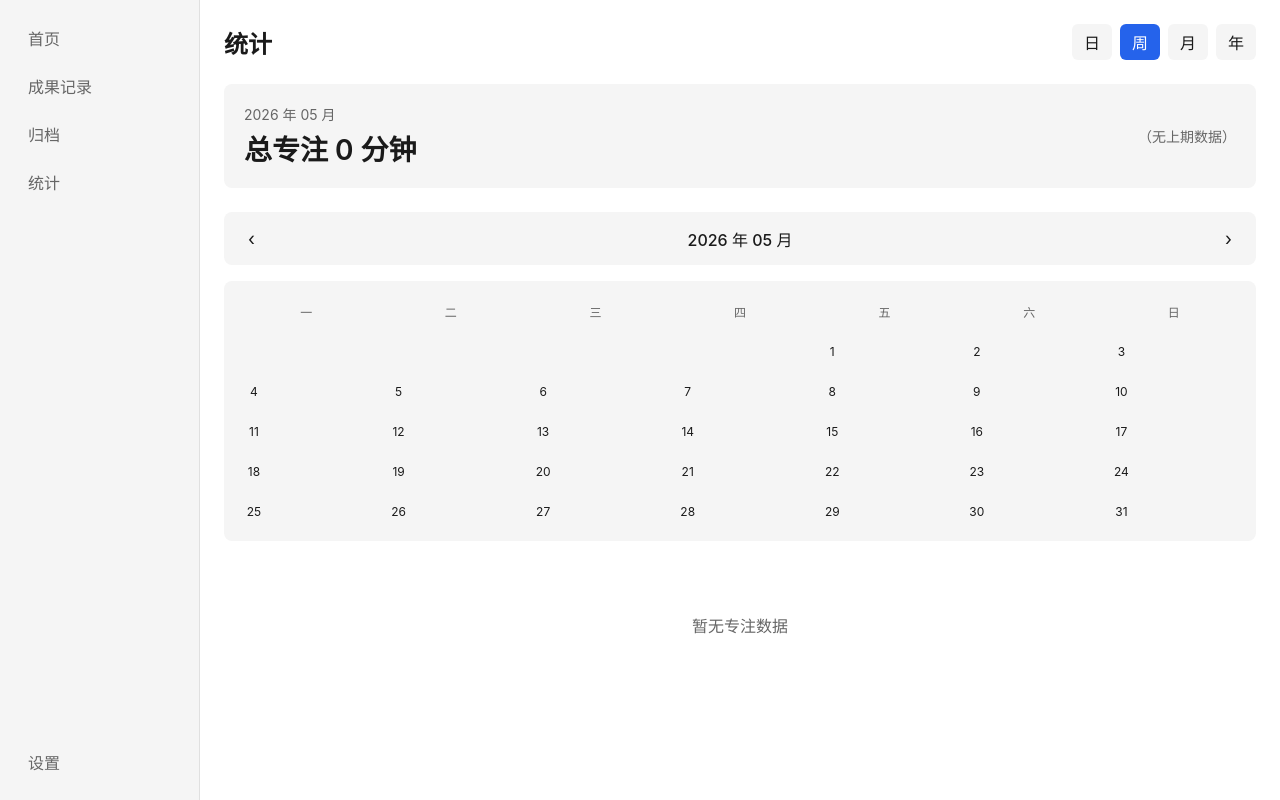
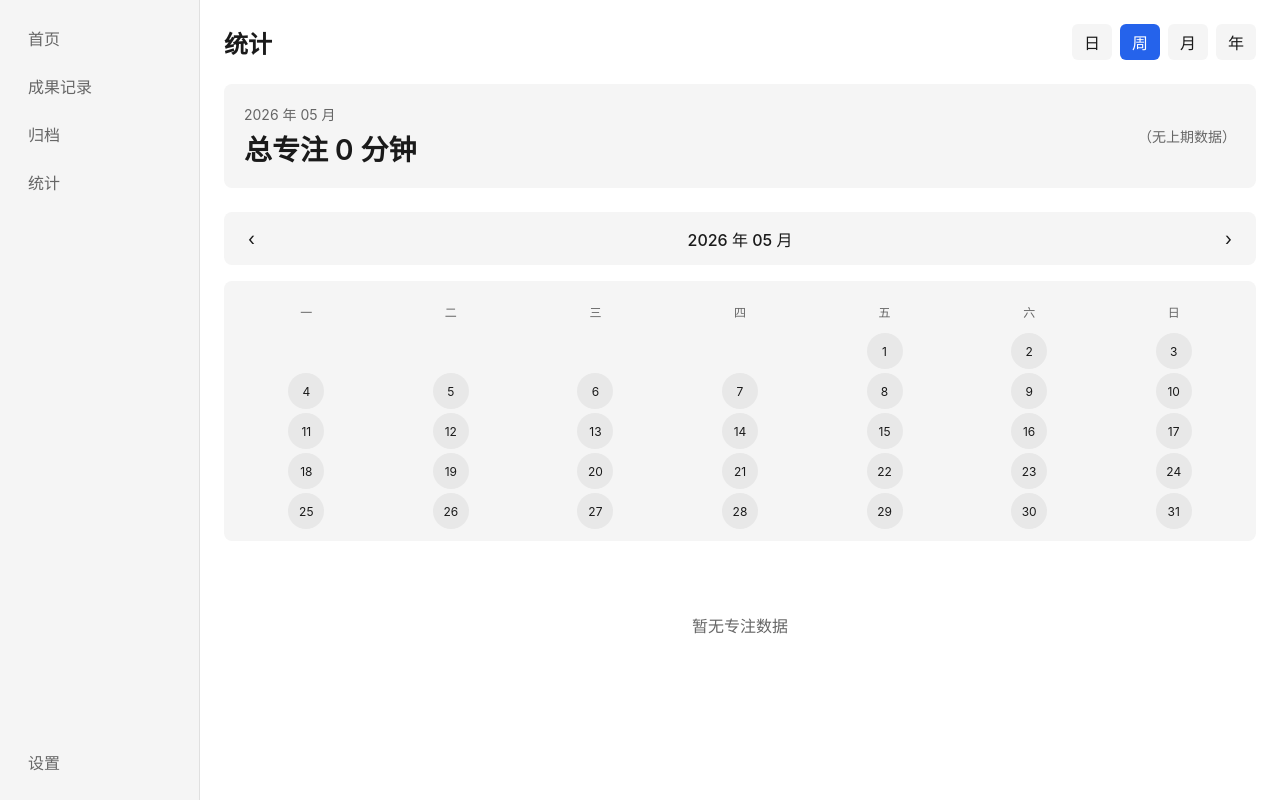
Before and after one commit to nicheng251/Yi, a React (Vite) app: page /statistics in a window 1280 px wide. Built offline with nearby package versions, Linux system fonts and the light colour scheme.

Commit message:
fix: Improve calendar day cell styling
- Add --accent-rgb CSS variable for consistent color rendering
- Fix day cell alignment with margin: auto
- Use --bg-tertiary background for zero-minute days (improves visibility)

```diff
--- a/src/pages/Statistics.tsx
+++ b/src/pages/Statistics.tsx
@@ -335,10 +335,10 @@ export default function Statistics() {
                     flexDirection: "column",
                     alignItems: "center",
                     justifyContent: "center",
-                    gap: 1,
+                    margin: "0 auto",
                     borderRadius: "50%",
                     cursor: "pointer",
-                    backgroundColor: getDayColor(minutes),
+                    backgroundColor: minutes === 0 ? "var(--bg-tertiary)" : getDayColor(minutes),
                     color: "var(--text-primary)",
                     fontSize: 12,
                     fontWeight: 400,
--- a/src/styles/global.css
+++ b/src/styles/global.css
@@ -6,6 +6,7 @@
   --text-secondary: #666666;
   --accent: #2563eb;
   --accent-hover: #1d4ed8;
+  --accent-rgb: 37, 99, 235;
   --border: #e0e0e0;
   --danger: #dc2626;
   --danger-hover: #b91c1c;
@@ -19,6 +20,7 @@
   --text-secondary: #a0a0a0;
   --accent: #3b82f6;
   --accent-hover: #60a5fa;
+  --accent-rgb: 59, 130, 246;
   --border: #404040;
   --danger: #ef4444;
   --danger-hover: #f87171;
```
